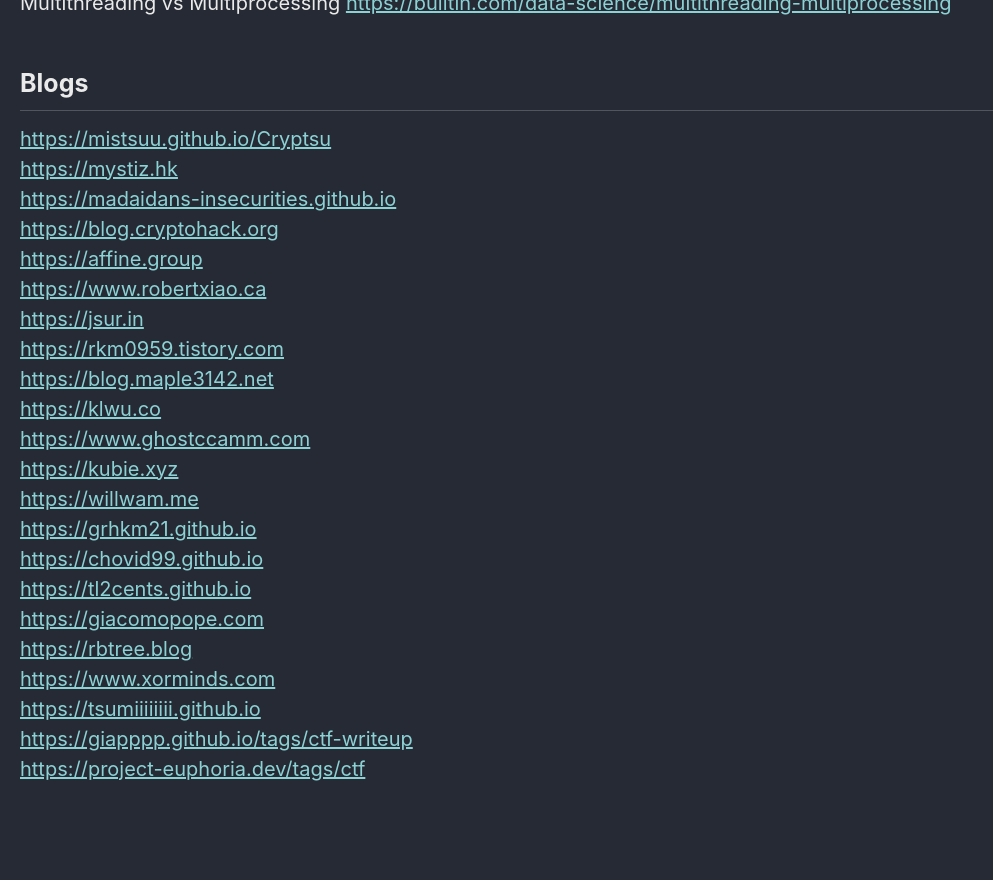
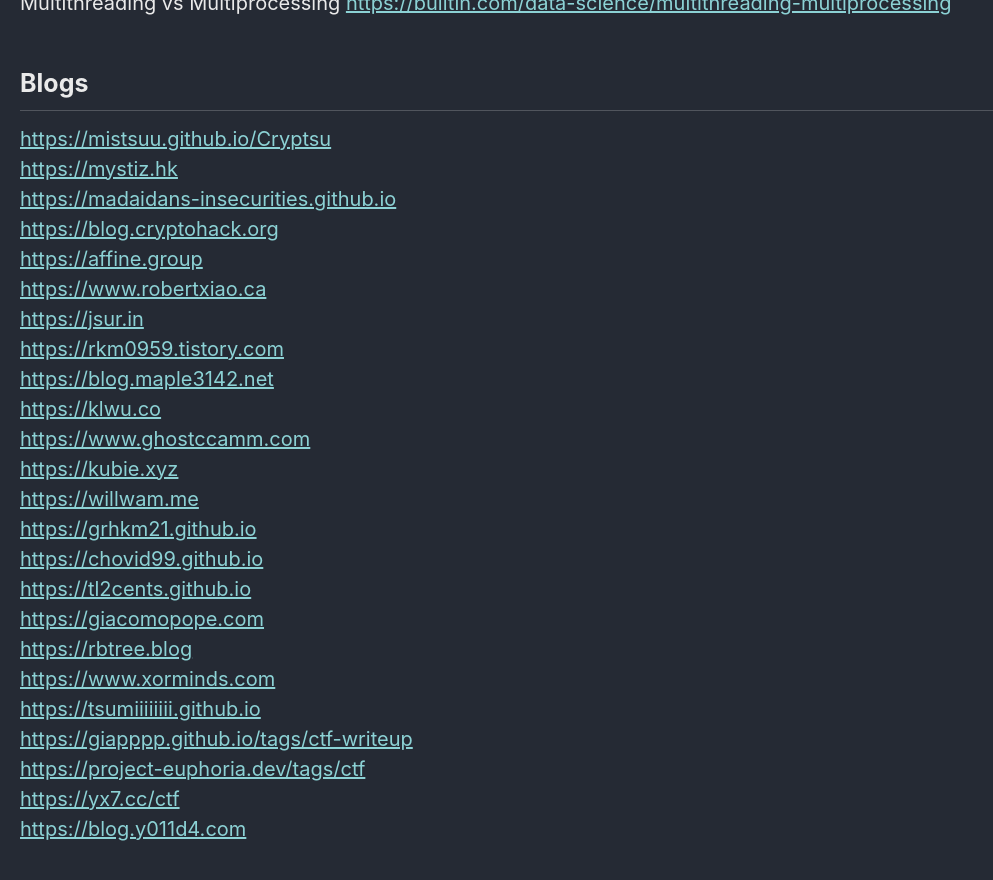
Before and after one commit to Connor-McCartney/Connor-McCartney.github.io, a Jekyll site: the page built from _pages/misc/resources.md, in a window 1280 px wide and 900 px high, scrolled down 2116 px. Shown: the top 880 px of the window, without its empty margins (0-993 px from the left). Built offline with Jekyll 4.4.1, drawn with Linux system fonts in a browser that asks for light colours; cached includes are drawn as plain includes; before the commit the page ends 2956 px from its top, so only the background shows below that.

Commit message:
Update resources.md

```diff
--- a/_pages/misc/resources.md
+++ b/_pages/misc/resources.md
@@ -90,3 +90,5 @@ Multithreading vs Multiprocessing <https://builtin.com/data-science/multithreadi
 <https://tsumiiiiiiii.github.io> <br>
 <https://giapppp.github.io/tags/ctf-writeup> <br>
 <https://project-euphoria.dev/tags/ctf> <br>
+<https://yx7.cc/ctf> <br>
+<https://blog.y011d4.com> <br>
```
